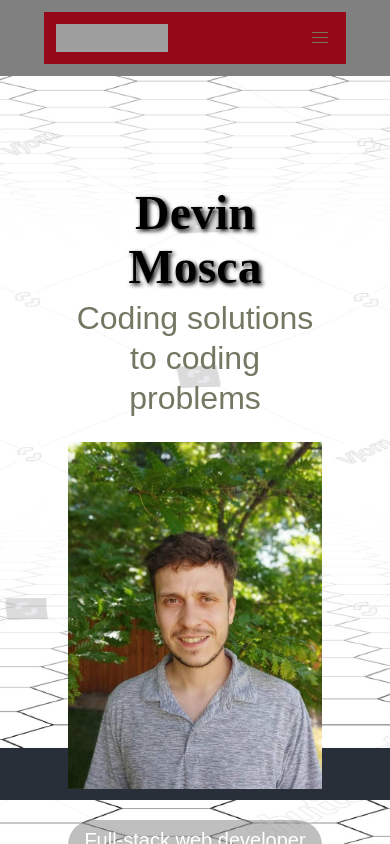
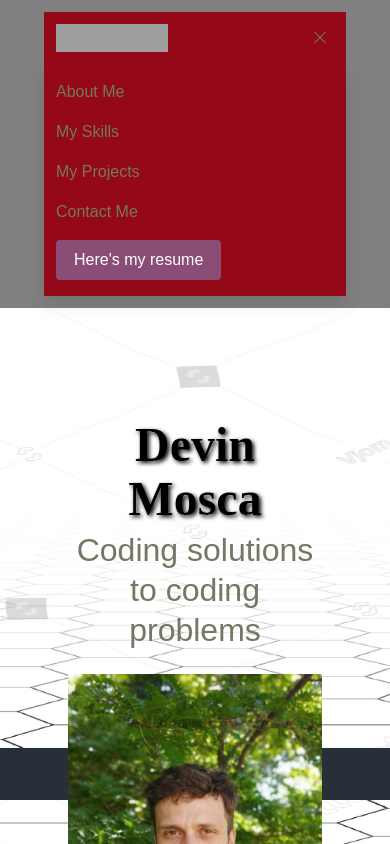
Before and after one commit to DMosca2021/devin_mosca, a React (Create React App) app in the folder client/: page / in a window 390 px wide. Both pictures are taken after a click on the button 320 px from the left and 38 px from the top of the page. Shown: the top 844 px of the page. Built offline with nearby package versions, Linux system fonts and the light colour scheme; grey boxes are pictures that could not be loaded; a web font is replaced by a local one.

Commit message:
Burger is working

```diff
--- a/client/src/components/Nav.js
+++ b/client/src/components/Nav.js
@@ -1,29 +1,8 @@
+import React, { useState } from "react";
 import { Link } from "react-router-dom";
 
 function Nav() {
-  document.addEventListener('DOMContentLoaded', () => {
-    // Get all 'navbar-burger' elements
-    const $navbarBurgers = Array.prototype.slice.call(
-      document.querySelectorAll('.navbar-burger'),
-      0
-    );
-
-    // Check if there are any navbar burgers
-    if ($navbarBurgers.length > 0) {
-      // Add a click event on each of them
-      $navbarBurgers.forEach((el) => {
-        el.addEventListener('click', () => {
-          // Get the target from the 'data-target' attribute
-          const target = el.dataset.target;
-          const $target = document.getElementById(target);
-
-          // Toggle the 'is-active' class on both the 'navbar-burger' and the 'navbar-menu'
-          el.classList.toggle('is-active');
-          $target.classList.toggle('is-active');
-        });
-      });
-    }
-  });
+  const [isActive, setIsActive] = useState(false);
 
   return (
     <div className='container is-fluid columns is-mobile' id='nav-contain'>
@@ -40,11 +19,14 @@ function Nav() {
             </a>
 
             <a
+              onClick={() => {
+                setIsActive(!isActive)
+              }}
               role='button'
-              className='navbar-burger'
+              className={`navbar-burger burger ${isActive ? "is-active" : ""}`}
               aria-label='menu'
               aria-expanded='false'
-              data-target='navbarBasicExample'
+              data-target='navbarBasic'
             >
               <span aria-hidden='true'></span>
               <span aria-hidden='true'></span>
@@ -52,11 +34,9 @@ function Nav() {
             </a>
           </div>
 
-          <div id='navbarBasicExample' className='navbar-menu'>
+          <div id='navbarBasic' className={`navbar-menu ${isActive ? "is-active" : ""}`}>
             <div className='navbar-start'>
-              <a className='navbar-item' href='#'>
-                About Me
-              </a>
+              <a className='navbar-item'>About Me</a>
 
               <a className='navbar-item'>My Skills</a>
 
```
